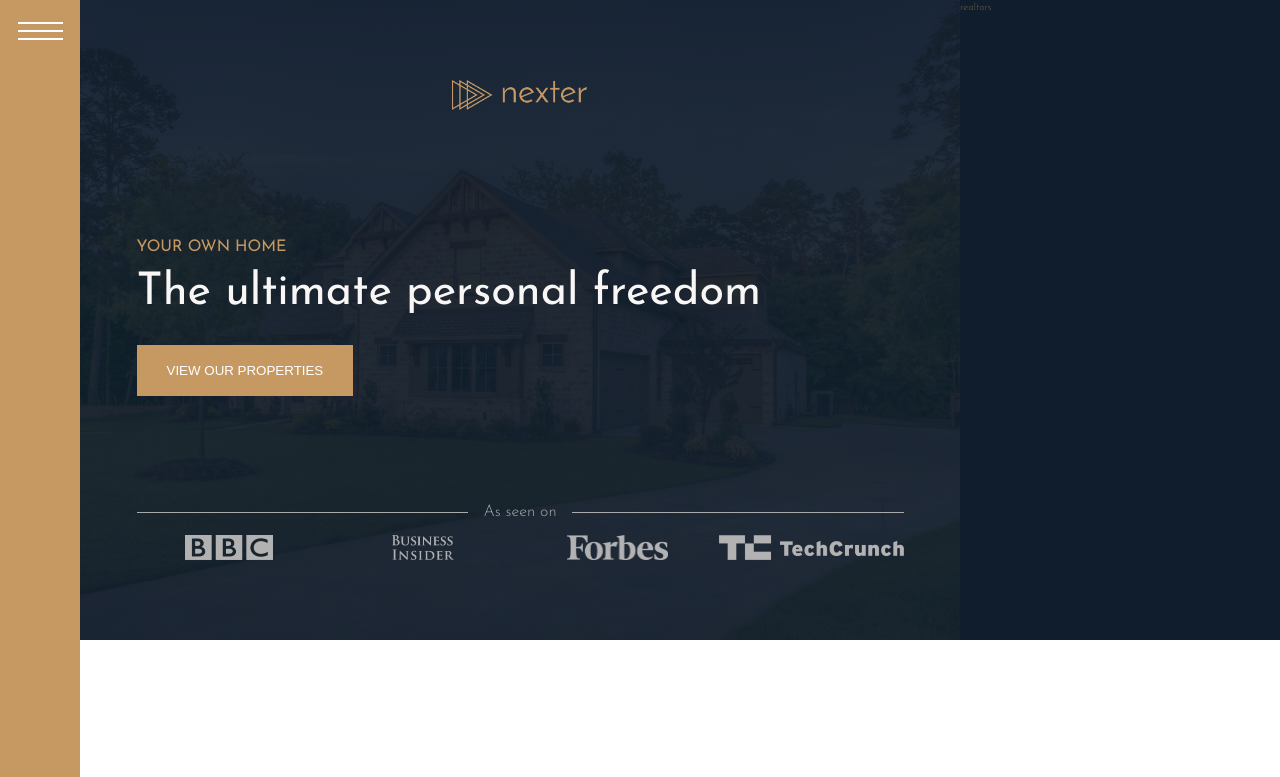
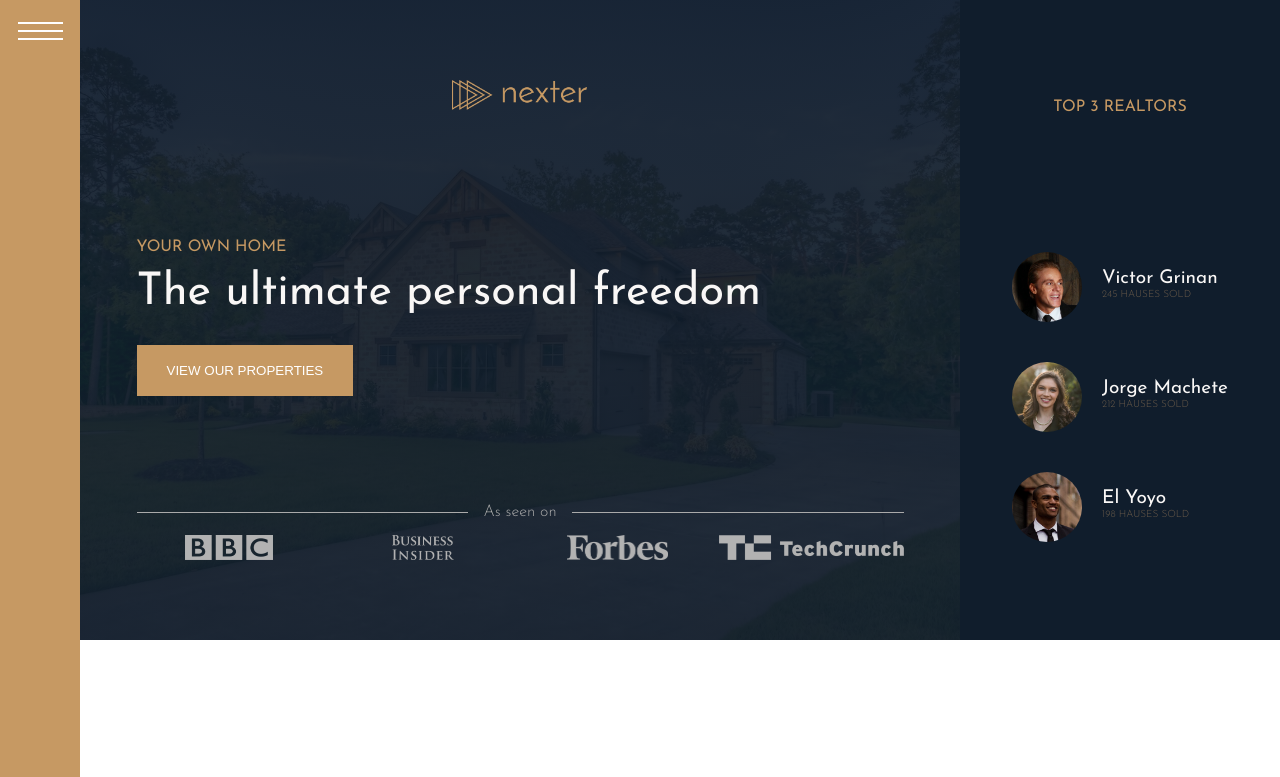
Before and after one commit to Victor-Grinan-Dev/nexter-ui, a website: page index.html in a window 1280 px wide. Shown: the top 777 px of the page. Drawn offline with Linux system fonts and the light colour scheme.

Commit message:
realtors section

```diff
--- a/index.html
+++ b/index.html
@@ -31,7 +31,24 @@
             </div>
         </header>
         <div class="realtors">
-            realtors
+            <h3 class="heading-3 realtors__top3">Top 3 realtors</h3>
+            <div class="realtors__list">
+                <img src="../img/realtor-1.jpeg" alt="Realtor 1" class="realtors__img">
+                <div class="realtor__details">
+                    <h4 class="heading-4 heading-4--light">Victor Grinan</h4>
+                    <p class="realtors__sold">245 hauses sold</p>
+                </div>
+                <img src="../img/realtor-2.jpeg" alt="Realtor 2" class="realtors__img">
+                <div class="realtor__details">
+                    <h4 class="heading-4 heading-4--light">Jorge Machete</h4>
+                    <p class="realtors__sold">212 hauses sold</p>
+                </div>
+                <img src="../img/realtor-3.jpeg" alt="Realtor 3" class="realtors__img">
+                <div class="realtor__details">
+                    <h4 class="heading-4 heading-4--light">El Yoyo</h4>
+                    <p class="realtors__sold">198 hauses sold</p>
+                </div>
+            </div>
         </div>
         <section class="features">
             <div class="feature">
--- a/sass/_realtors.scss
+++ b/sass/_realtors.scss
@@ -1,4 +1,29 @@
 .realtors{
     background-color: $color-secondary;
     grid-column: col-end 6/full-end;
+    padding: 3rem;
+
+    display: grid;
+    justify-content: center;
+    align-items: center;
+    justify-items: center;
+
+    &__list{
+        display: grid;
+        grid-template-columns: min-content max-content;
+        grid-row-gap: 5vh;
+        grid-column-gap: 2rem;
+        align-items: center;
+    }
+
+    &__img{
+        width: 7rem;
+        height: 7rem;
+        border-radius: 1000px;
+        display: block;
+    }
+
+    &__sold{
+        text-transform: uppercase;
+    }
 }
```
Also changed, not shown: css/style.css.
